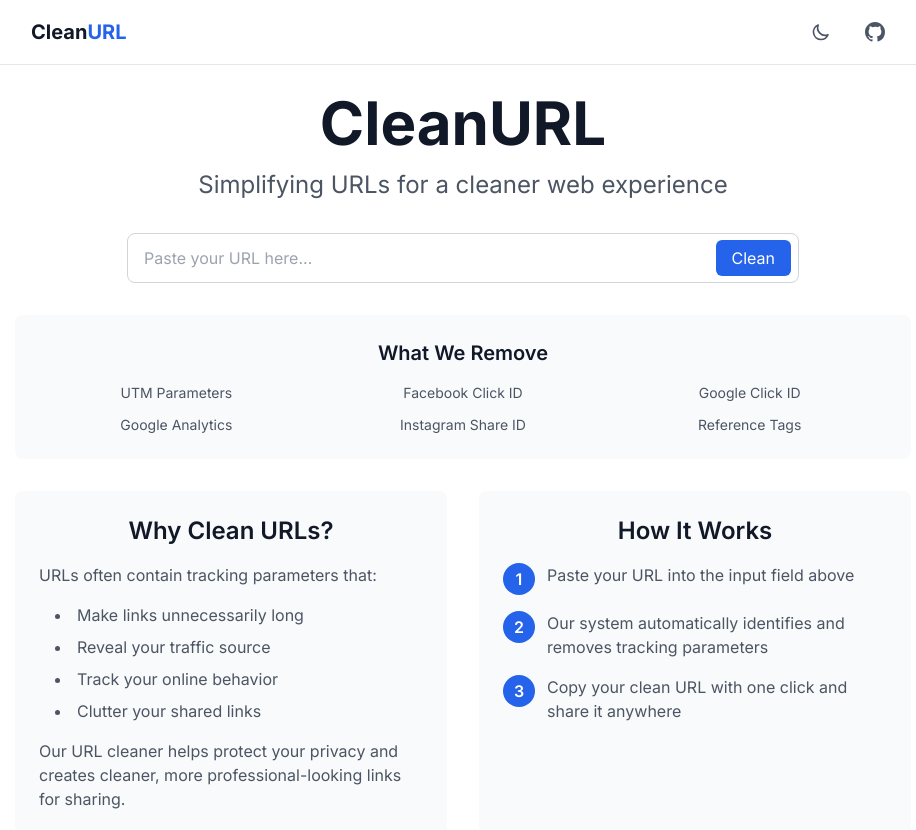
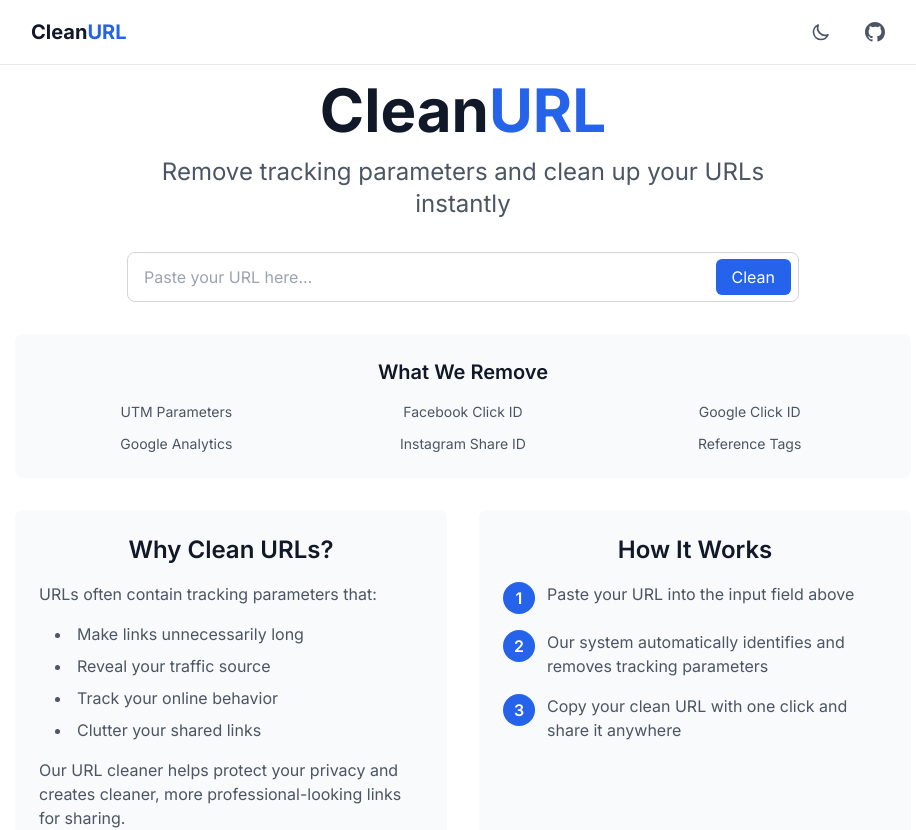
Before and after one commit to andrenoari/CleanURL, a Next.js app: page / in a window 1280 px wide. Shown: the top 830 px of the page, without its empty margins (177-1093 px from the left). Built offline with nearby package versions, Linux system fonts and the light colour scheme.

Commit message:
Reversed

```diff
--- a/app/page.tsx
+++ b/app/page.tsx
@@ -58,16 +58,16 @@ export default function Page() {
                         className="text-5xl md:text-6xl font-bold text-gray-900 dark:text-white"
                         data-oid=":_22w.6"
                     >
-                        CleanURL
+                        Clean
                         <span className="text-blue-600 dark:text-blue-500" data-oid="kw2lb13">
-
+                            URL
                         </span>
                     </h1>
                     <p
                         className="text-xl md:text-2xl text-gray-600 dark:text-gray-300 max-w-2xl mx-auto"
                         data-oid="6kdfek2"
                     >
-                        Simplifying URLs for a cleaner web experience
+                        Remove tracking parameters and clean up your URLs instantly
                     </p>
                 </div>
 
```
